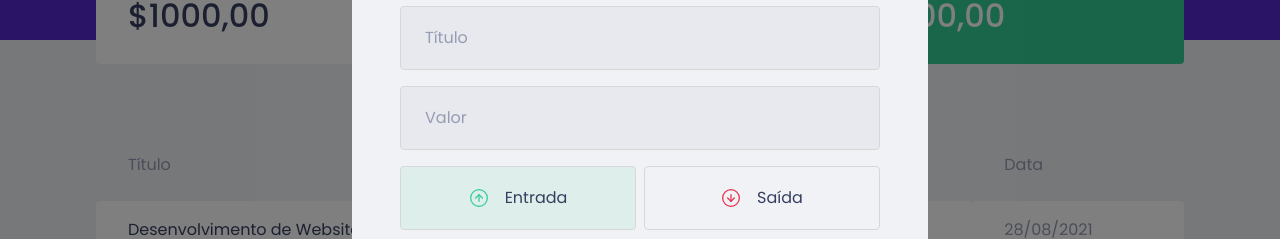
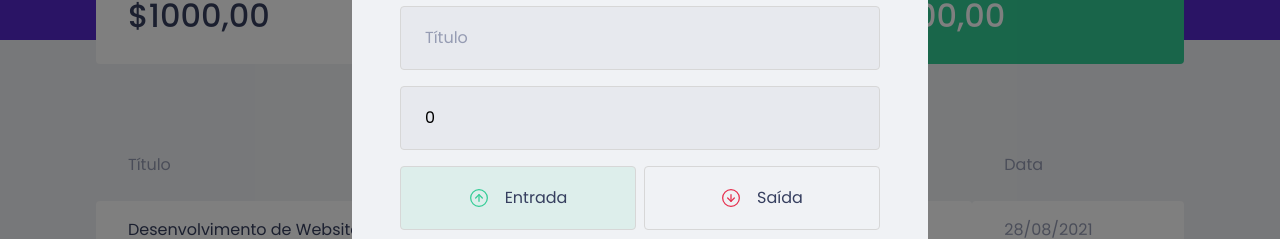
Before and after one commit to NiltonIzaguirres/dt-money, a React (Create React App) app: page / in a window 1280 px wide. Both pictures are taken after a click on the button "Nova transação". Shown: the part 232-471 px from the top of the page. Built offline with nearby package versions, Linux system fonts and the light colour scheme; no server answers; what miragejs would draw is missing.

Commit message:
feat: Saving form data

```diff
--- a/src/components/NewTransactionModal/index.tsx
+++ b/src/components/NewTransactionModal/index.tsx
@@ -1,9 +1,10 @@
+import { FormEvent, useState } from "react";
 import Modal from "react-modal";
 import incomeImg from "../../assets/income.svg";
 import outcomeImg from "../../assets/outcome.svg";
 import closeImg from "../../assets/close.svg";
+
 import { Container, RadioBox, TransactionTypeContainer } from "./styles";
-import { useState } from "react";
 
 interface NewTransactionModalProps {
   isOpen: boolean;
@@ -11,7 +12,21 @@
 }
 
 export function NewTransactionModal({ isOpen, onRequestClose }: NewTransactionModalProps) {
+  const [title, setTitle] = useState('');
+  const [value, setValue] = useState(0);
+  const [category, setCategory] = useState('');
   const [type, setType] = useState('deposit');
+
+  function handleCreateNewTransaction(event: FormEvent) {
+    event.preventDefault();
+
+    console.log({
+      title,
+      value,
+      type,
+      category
+    })
+  }
 
   return (
     <Modal
@@ -27,16 +42,20 @@
       >
         <img src={closeImg} alt="Fechar modal" />
       </button>
-      <Container>
+      <Container onSubmit={handleCreateNewTransaction} >
         <h2>Cadastrar transação</h2>
 
         <input
           placeholder="Título"
+          value={title}
+          onChange={event => setTitle(event.target.value)}
         />
 
         <input
           type="number"
           placeholder="Valor"
+          value={value}
+          onChange={event => setValue(Number(event.target.value))}
         />
 
         <TransactionTypeContainer>
@@ -63,6 +82,8 @@
 
         <input
           placeholder="Categoria"
+          value={category}
+          onChange={event => setCategory(event.target.value)}
         />
 
         <button type="submit">
```
